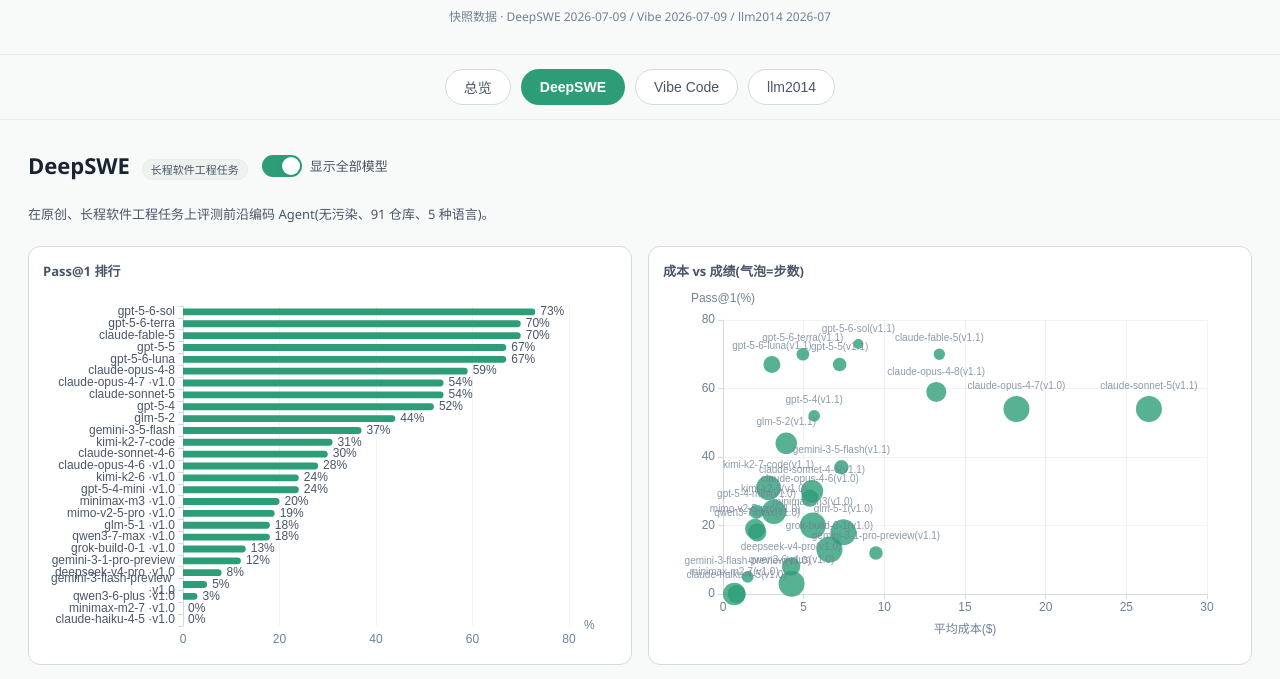
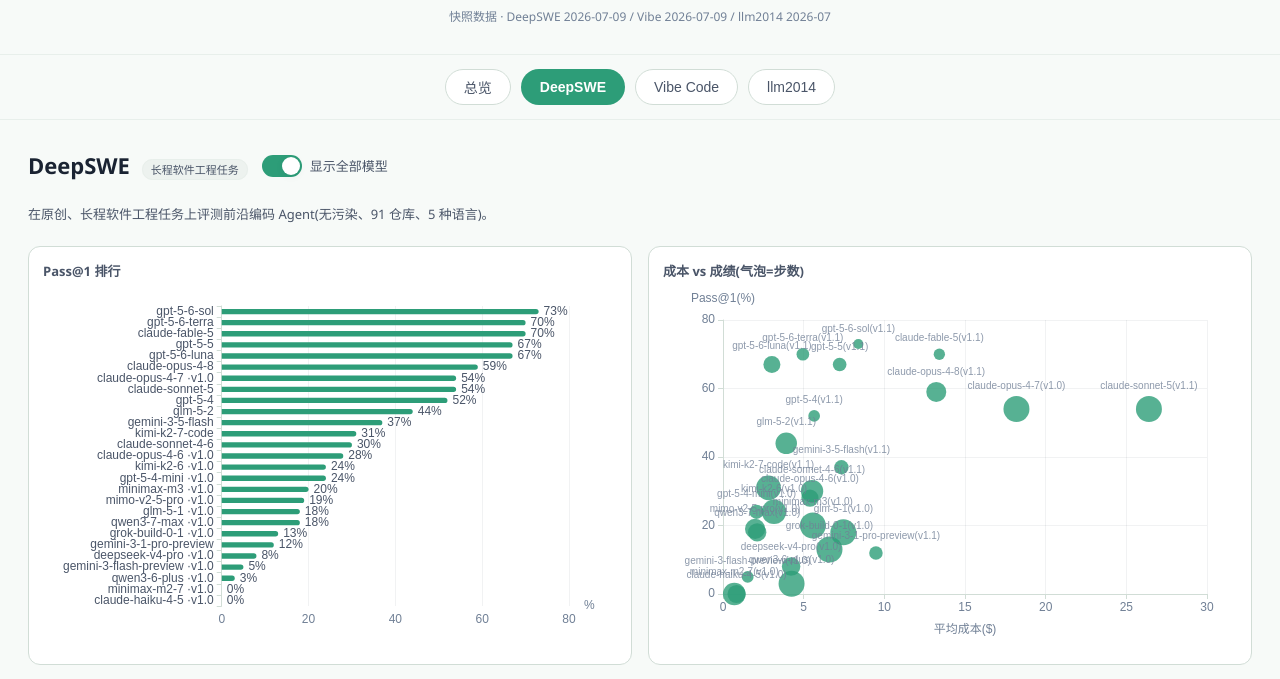
Before and after one commit to 781316853/llm-benchmark, a plain HTML site: page index.html in a window 1280 px wide. Both pictures are taken after a click on the button "DeepSWE". Shown: the part 121-800 px from the top of the page. Drawn offline with nearby package versions, Linux system fonts and the light colour scheme.

Commit message:
style: 调整柱状图间距与标签样式优化展示
1. 增大bar-chart的gap间距从14px到22px
2. 调整llm2014页面柱状图标签宽度并取消文本省略
3. 优化charts.js中柱状图配置：移除固定左侧宽度、使用自动布局，调整标签配置与柱形宽度

```diff
--- a/js/charts.js
+++ b/js/charts.js
@@ -40,17 +40,16 @@
   // ===== 横向柱状(用于 Pass@1 / 准确率 / 综合分排行) =====
   function barOption(cats, values, color, unit, opts) {
     opts = opts || {};
-    var lw = opts.left || 140; // 左侧留给类目标签的宽度,标签在其内自动换行
     return {
-      grid: { left: lw, right: 48, top: 16, bottom: 24, containLabel: false },
+      // containLabel:true 让 ECharts 自动测量类目标签宽度并调整左侧空间,确保模型名完整显示
+      grid: { left: 20, right: 48, top: 16, bottom: 24, containLabel: true },
       xAxis: { type: "value", max: opts.max, name: unit || "", nameTextStyle: { color: C.textTertiary },
         axisLine: { lineStyle: { color: C.border } }, axisLabel: { color: C.textTertiary },
         splitLine: { lineStyle: { color: C.split } } },
       // inverse:false + 升序数据 => 最高分位于顶部
-      // interval:0 强制显示全部类目;width+overflow=break 使过长名称在指定宽度内自动换行,避免被省略截断
+      // interval:0 强制显示全部类目;不设 width/overflow,模型名单行完整显示不换行
       yAxis: { type: "category", data: cats, inverse: false,
-        axisLabel: { color: C.textDim, fontSize: opts.labelSize || 12, interval: 0,
-          width: lw - 12, overflow: "break" },
+        axisLabel: { color: C.textDim, fontSize: opts.labelSize || 12, interval: 0 },
         axisLine: { lineStyle: { color: C.border } }, splitLine: { show: false } },
       tooltip: { trigger: "axis", axisPointer: { type: "shadow" },
         formatter: function (p) { return p[0].name + "<br/><b>" + p[0].value + (unit || "") + "</b>"; } },
@@ -58,7 +57,7 @@
         type: "bar", data: values.map(function (v, i) {
           return { value: v, itemStyle: { color: color, borderRadius: [0, 4, 4, 0] } };
         }),
-        barWidth: "58%",
+        barWidth: "48%",
         label: { show: true, position: "right", color: C.textDim, formatter: function (p) { return p.value + (unit || ""); } }
       }]
     };
```
Also changed, not shown: fresh-nature-design/pages/deepswe.html (+1 -1 lines), fresh-nature-design/pages/llm2014.html (+3 -4 lines).
